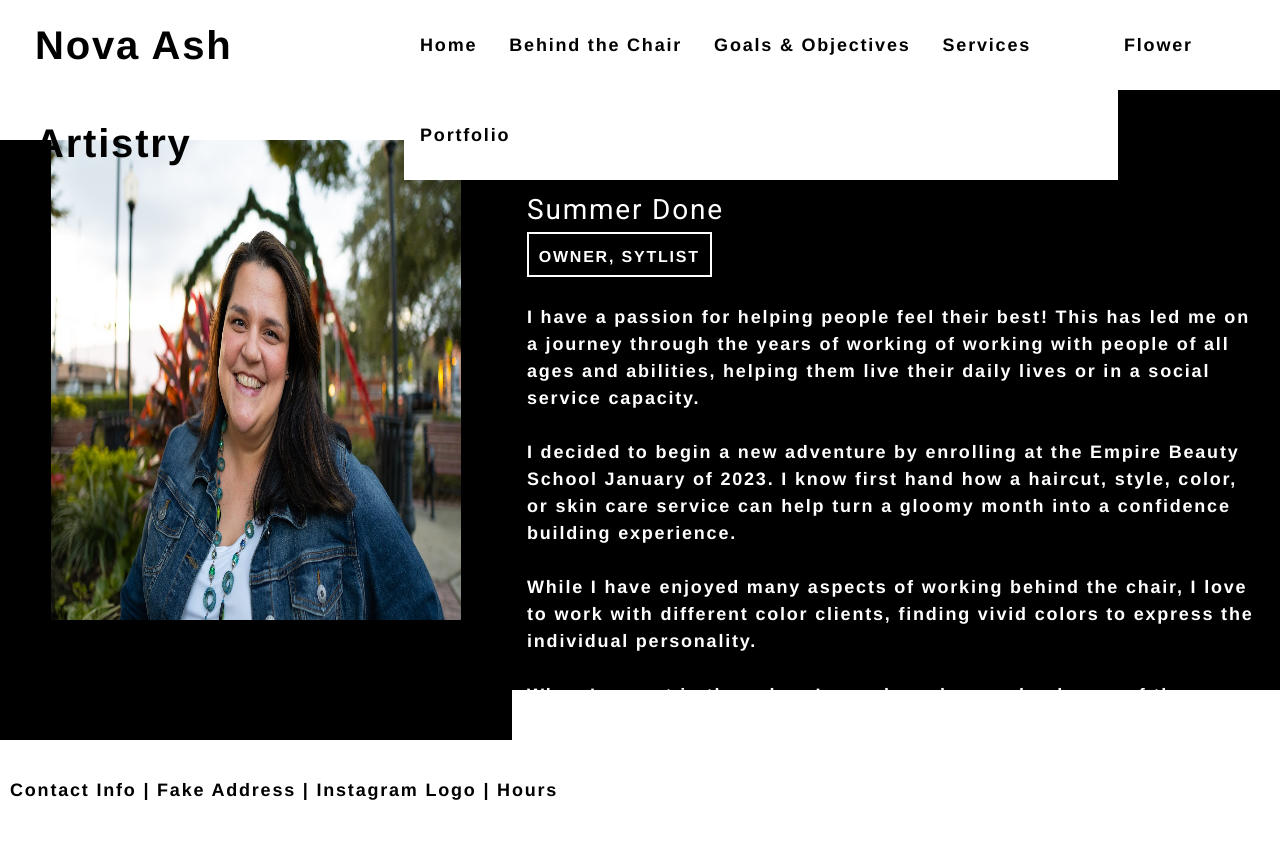
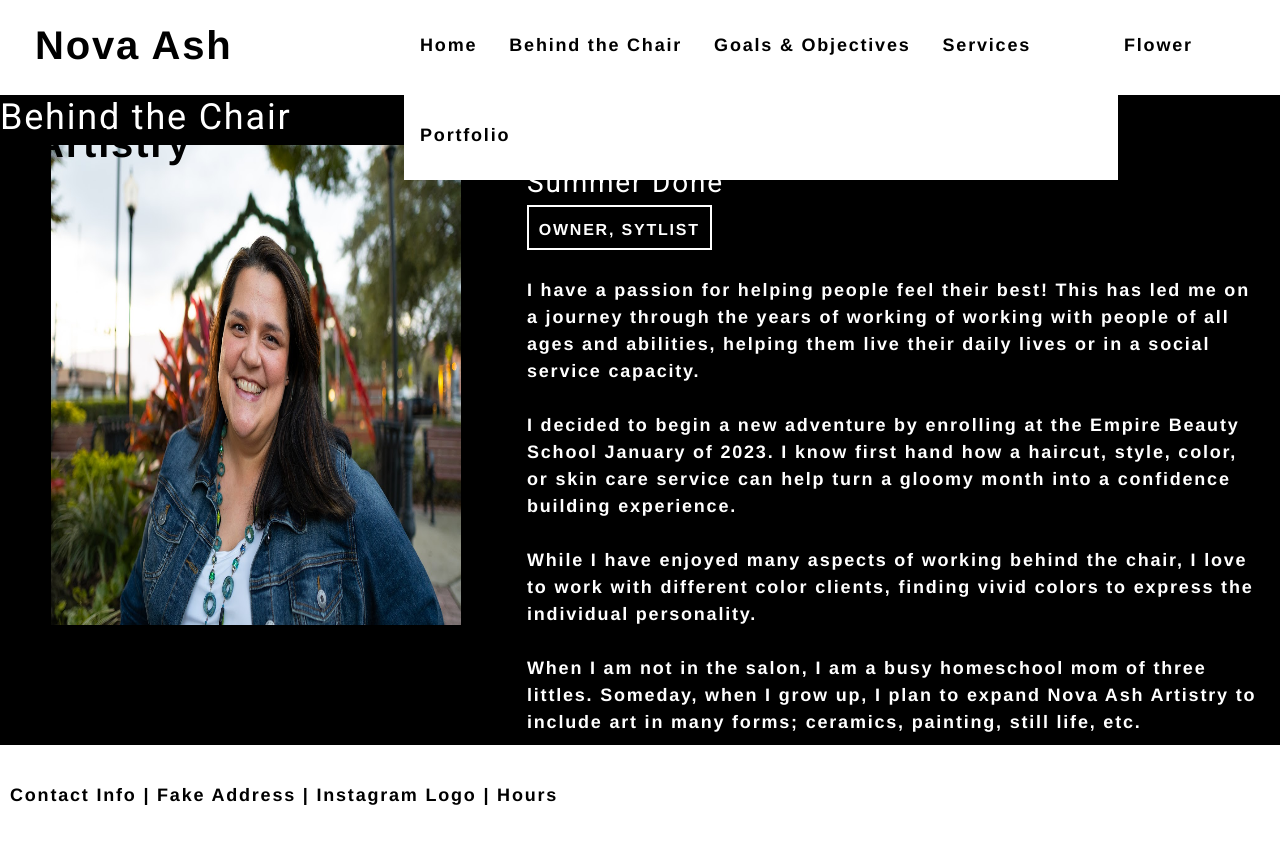
Before and after one commit to bdoneq7/novaashartistry, a React (Create React App) app: page / in a window 1280 px wide. Both pictures are taken after a click on the element "Behind the Chair". Shown: the top 844 px of the page. Built offline with nearby package versions, Linux system fonts and the light colour scheme.

Commit message:
updated styles

```diff
--- a/src/components/Behind/index.js
+++ b/src/components/Behind/index.js
@@ -5,14 +5,16 @@ function Behind(props) {
     return (
       <section>
 
+        <div className="mainlinktitle">
+        <h1 id="about">Behind the Chair</h1>
+        </div>
+
         <div className="leftsectionpicdark">
           <img src={behindchair} style={{ width: "80%", height: "80%" }} alt="Behind the Chair - Summer Done" title="Behind the Chair - Summer Done" />
         </div>
 
 
         <div className="rightsectiondark">
-        <h1 id="about">Behind the Chair</h1>
-        <br/>
         <h3>Summer Done</h3>
         <div class="summertitle">
         OWNER, SYTLIST
--- a/src/index.css
+++ b/src/index.css
@@ -94,6 +94,14 @@ header a {
   padding: 10px;
 }
 
+.mainlinktitle {
+  width: 100%;
+  height: 50px;
+  background-color: #000000;
+  color: #ffffff;
+  font-weight: bold;
+}
+
 .leftsectionpicdark {
   float: left;
   width: 40%;
@@ -102,7 +110,7 @@ header a {
   color: #000000;
   margin: 0px;
   text-align: center;
-  margin-top: 50px;
+
 
 }
 
```
